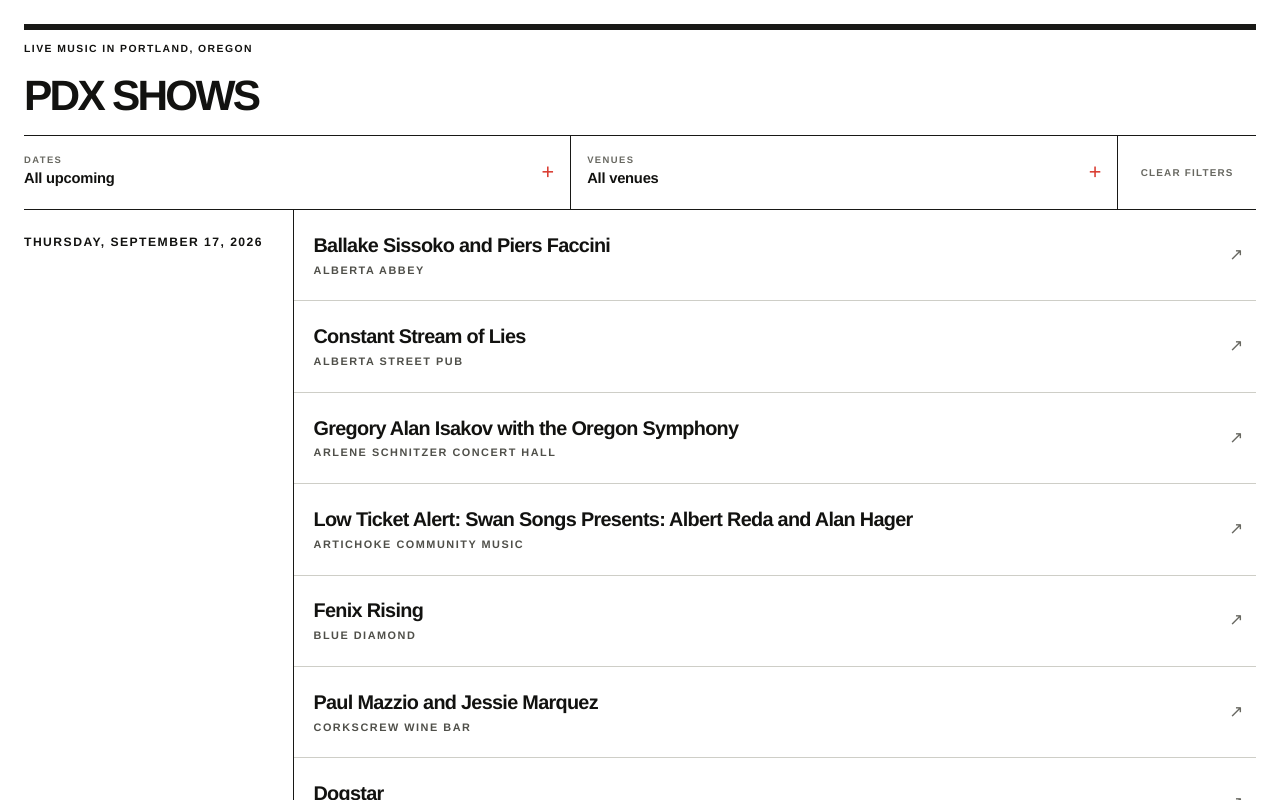
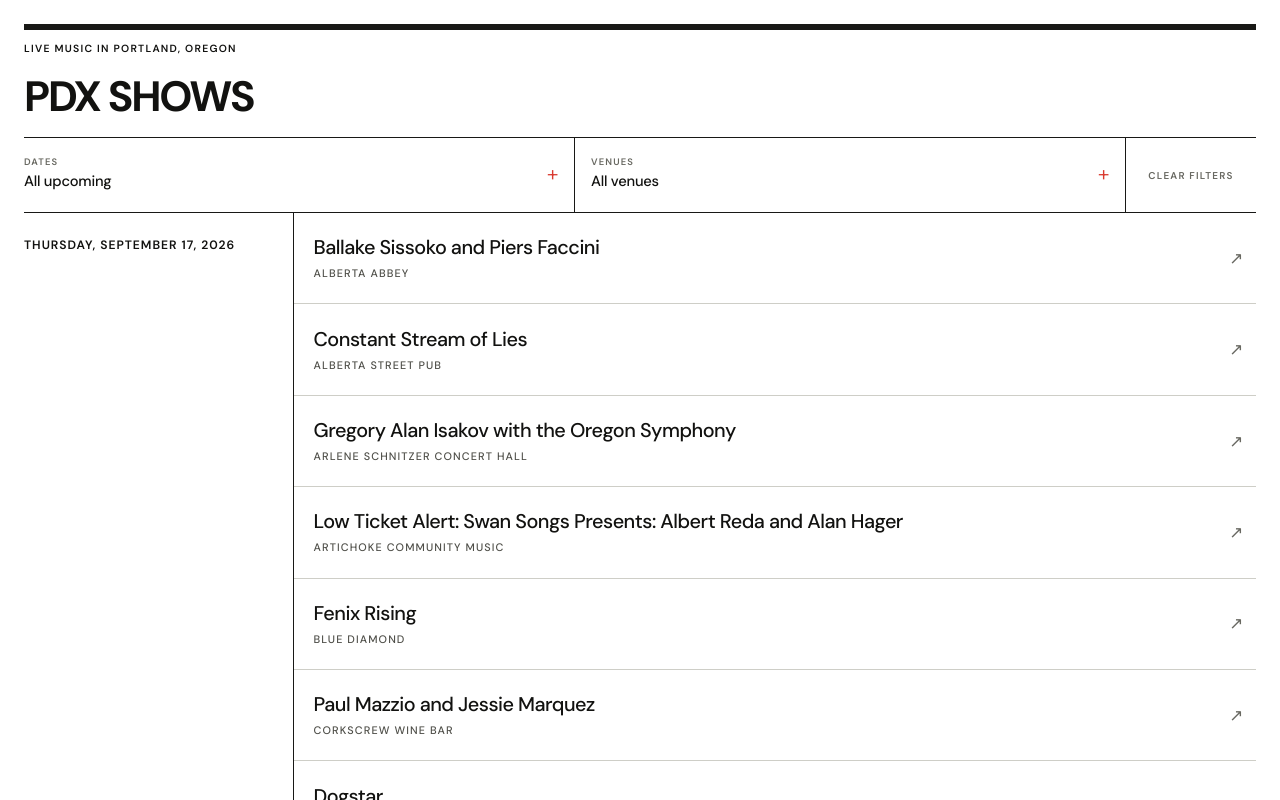
Before and after one commit to ecostache/pdx-shows, a Next.js app: page / in a window 1280 px wide. Shown: the top 800 px of the page. Built offline with nearby package versions, Linux system fonts and the light colour scheme.

Commit message:
Updated font to DM Sans

```diff
--- a/app/globals.css
+++ b/app/globals.css
@@ -27,7 +27,9 @@
   color: var(--text);
   background: var(--background);
   background-image: none;
-  font-family: "Helvetica Neue", Helvetica, Arial, sans-serif;
+  font-family: var(--font-dm-sans), "Helvetica Neue", Helvetica, Arial, sans-serif;
+  font-weight: 400;
+  font-optical-sizing: auto;
   font-synthesis: none;
   font-kerning: normal;
   line-height: 1.35;
@@ -65,8 +67,8 @@
   margin: 0;
   color: var(--text);
   font-size: 0.65rem;
-  font-weight: 750;
-  letter-spacing: 0.14em;
+  font-weight: 600;
+  letter-spacing: 0.12em;
   line-height: 1;
   text-transform: uppercase;
 }
@@ -74,9 +76,9 @@
 .site-title {
   margin: 0;
   font-size: clamp(2rem, 3.5vw, 2.65rem);
-  font-weight: 750;
-  letter-spacing: -0.065em;
-  line-height: 0.88;
+  font-weight: 700;
+  letter-spacing: -0.05em;
+  line-height: 0.95;
   text-align: left;
   text-transform: uppercase;
 }
@@ -130,7 +132,7 @@
   content: "+";
   color: var(--accent);
   font-size: 1.35rem;
-  font-weight: 400;
+  font-weight: 300;
   line-height: 1;
   transform: translateY(-50%);
 }
@@ -143,15 +145,15 @@
 .venue-filter summary > span {
   color: var(--muted);
   font-size: 0.59rem;
-  font-weight: 750;
-  letter-spacing: 0.15em;
+  font-weight: 600;
+  letter-spacing: 0.12em;
   line-height: 1;
   text-transform: uppercase;
 }
 
 .date-filter > button strong {
   font-size: 0.92rem;
-  font-weight: 650;
+  font-weight: 500;
   letter-spacing: -0.015em;
   overflow-wrap: anywhere;
 }
@@ -184,6 +186,8 @@
   --rdp-nav_button-width: 2.5rem;
   --rdp-nav-height: 2.75rem;
   --rdp-range_start-date-background-color: var(--accent);
+  --rdp-range_start-background: transparent;
+  --rdp-range_end-background: transparent;
   --rdp-range_end-date-background-color: var(--accent);
   --rdp-range_middle-background-color: color-mix(in srgb, var(--accent) 16%, var(--surface));
   --rdp-range_middle-color: var(--text);
@@ -207,7 +211,7 @@
 
 .date-picker-popover .rdp-caption_label {
   font-size: 0.85rem;
-  font-weight: 750;
+  font-weight: 600;
   letter-spacing: -0.01em;
 }
 
@@ -219,7 +223,7 @@
 .date-picker-popover .rdp-weekday {
   color: var(--muted);
   font-size: 0.62rem;
-  font-weight: 700;
+  font-weight: 500;
   padding: 0.35rem 0 0.5rem;
   text-transform: uppercase;
 }
@@ -239,7 +243,7 @@
   margin-inline: auto;
   border: 0;
   font-size: 0.78rem;
-  font-weight: 650;
+  font-weight: 400;
   line-height: 1;
 }
 
@@ -296,7 +300,7 @@
   content: "+";
   color: var(--accent);
   font-size: 1.35rem;
-  font-weight: 400;
+  font-weight: 300;
   line-height: 1;
   transform: translateY(-50%);
 }
@@ -307,7 +311,7 @@
 
 .venue-filter summary strong {
   font-size: 0.92rem;
-  font-weight: 650;
+  font-weight: 500;
   letter-spacing: -0.015em;
   overflow-wrap: anywhere;
 }
@@ -336,7 +340,7 @@
   padding: 0.6rem 0.8rem;
   border-bottom: 1px solid var(--subtle-border);
   font-size: 0.8rem;
-  font-weight: 600;
+  font-weight: 500;
 }
 
 .venue-filter fieldset label span {
@@ -356,14 +360,13 @@
 }
 
 .clear-button,
-.date-picker-done,
 .empty-state button {
   min-height: 2.75rem;
   padding: 0.65rem 1.4rem;
   border: 0;
   border-radius: 0;
   font-size: 0.62rem;
-  font-weight: 750;
+  font-weight: 600;
   letter-spacing: 0.12em;
   text-transform: uppercase;
 }
@@ -373,7 +376,6 @@
   background: transparent;
 }
 
-.date-picker-done,
 .empty-state button {
   color: var(--background);
   background: var(--text);
@@ -405,8 +407,8 @@
   padding: 1.45rem 1.5rem 1.45rem 0;
   border-right: 1px solid var(--border);
   font-size: 0.76rem;
-  font-weight: 750;
-  letter-spacing: 0.12em;
+  font-weight: 600;
+  letter-spacing: 0.08em;
   line-height: 1.5;
   text-transform: uppercase;
 }
@@ -463,9 +465,9 @@
   margin: 0;
   color: var(--text);
   font-size: clamp(1.05rem, 1.55vw, 1.35rem);
-  font-weight: 650;
-  letter-spacing: -0.035em;
-  line-height: 1.14;
+  font-weight: 500;
+  letter-spacing: -0.025em;
+  line-height: 1.2;
   overflow-wrap: anywhere;
   transition: color 120ms ease;
 }
@@ -479,8 +481,8 @@
   margin: 0.45rem 0 0;
   color: var(--venue);
   font-size: 0.68rem;
-  font-weight: 750;
-  letter-spacing: 0.14em;
+  font-weight: 500;
+  letter-spacing: 0.1em;
   line-height: 1.2;
   text-transform: uppercase;
   overflow-wrap: anywhere;
@@ -512,8 +514,8 @@
 
 .empty-state h2 {
   font-size: clamp(2rem, 6vw, 4.5rem);
-  font-weight: 800;
-  letter-spacing: -0.055em;
+  font-weight: 700;
+  letter-spacing: -0.045em;
   line-height: 0.95;
   text-transform: uppercase;
 }
--- a/app/layout.tsx
+++ b/app/layout.tsx
@@ -1,7 +1,16 @@
 import type { Metadata } from "next";
+import { DM_Sans } from "next/font/google";
 import type { ReactNode } from "react";
 import "react-day-picker/style.css";
 import "./globals.css";
+
+const dmSans = DM_Sans({
+  subsets: ["latin"],
+  display: "swap",
+  variable: "--font-dm-sans",
+  fallback: ["Helvetica Neue", "Helvetica", "Arial", "sans-serif"],
+  adjustFontFallback: false,
+});
 
 export const metadata: Metadata = {
   title: "PDX Shows",
@@ -10,7 +19,7 @@
 
 export default function RootLayout({ children }: Readonly<{ children: ReactNode }>) {
   return (
-    <html lang="en">
+    <html lang="en" className={dmSans.variable}>
       <body>{children}</body>
     </html>
   );
--- a/components/event-explorer.tsx
+++ b/components/event-explorer.tsx
@@ -224,12 +224,9 @@
                 selected={calendarSelection}
                 onSelect={selectDate}
               />
-              <button type="button" className="date-picker-done" onClick={() => closeDatePicker()}>
-                Done
-              </button>
               <p className="sr-only" aria-live="polite">
                 {rangeAnchor
-                  ? `${formatCompactDate(rangeAnchor)} selected. Choose another date for a range, or choose Done for one day.`
+                  ? `${formatCompactDate(rangeAnchor)} selected. Choose another date for a range, or choose the same date again for one day.`
                   : "Choose one date, or choose a second date for a range."}
               </p>
             </div>
```
Also changed, not shown: 1 other file (tests, documents, lock files or other folders).
